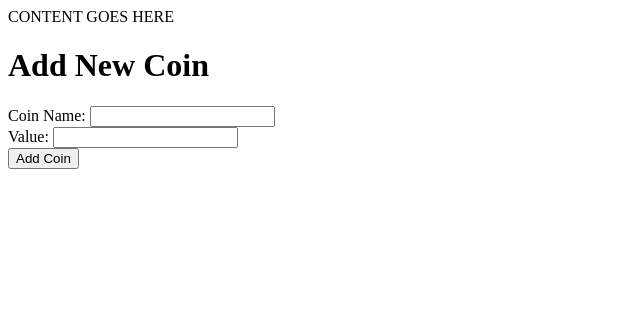
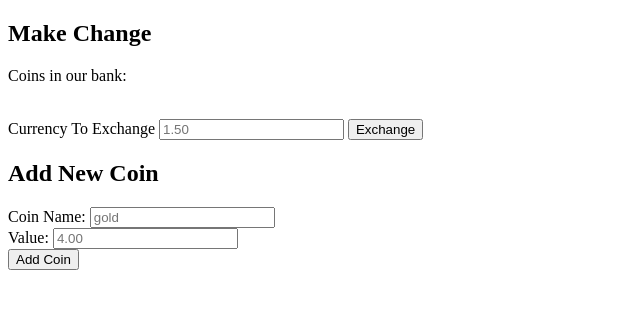
Before and after one commit to bubbster95/make-change-test, a Flask app: template templates/base.html in a window 1280 px wide. Shown: the top 309 px of the page, without its empty margins (0-640 px from the left). Run offline with Flask 2, Linux system fonts and the light colour scheme; the template is opened without the code that fills it, so the values that code supplies are empty.

Commit message:
cleaning code

```diff
--- a/app.py
+++ b/app.py
@@ -1,61 +1,82 @@
 import json
-from operator import index
 import os
 
-from flask import Flask, render_template, request, flash, redirect, session, g
+from flask import Flask, render_template, request, flash, redirect
 from models import db, connect_db, Coins
-from sqlalchemy.exc import IntegrityError
-from helpers import count_coins, validate_form
-
-CURR_USER_KEY = "curr_user"
+from helpers import count_coins, validate_form, generate_response
 
 app = Flask(__name__)
-
 
 app.config['SQLALCHEMY_DATABASE_URI'] = (
     os.environ.get('DATABASE_URL', 'postgresql:///make-change'))
 
-app.config['SQLALCHEMY_TRACK_MODIFICATIONS'] = False
-app.config['SQLALCHEMY_ECHO'] = False
 app.config['SECRET_KEY'] = os.environ.get('SECRET_KEY', "it's a secret")
 
 connect_db(app)
 
-###############
-# Home Routes #
-###############
+##########
+# Routes #
+##########
 
 @app.route("/")
 def homepage():
     """Show homepage."""
-    return render_template("index.html")
+
+    coins = Coins.query.order_by(Coins.value.desc()).all()
+
+    return render_template("base.html", coins = coins)
 
 @app.route("/exchange", methods=["POST"])
 def exchange_for_coins():
-    """Run helper functions to determin currnecy, exchange for coins."""
+    """Run helper function to exchange for coins."""
+
     amount = request.form["currency"]
-
     data = count_coins(amount)
 
     flash(data)
+
     return redirect("/")
 
-@app.route("/api/coins", methods={"POST"})
+@app.route("/coins/add", methods=["POST"])
 def add_new_coin():
+    """Add a new coin to data base"""
+
     data = request.get_json()
-
     errors = validate_form(data)
+    resp = generate_response(data)
 
     if len(errors) > 0:
+        # returns python object as Json string
         return json.dumps({'error': errors})
     else:
-        new_coin = Coins(name = data["name"], value = data["value"])
+        name = data["name"]
+        value = data["value"]
+        new_coin = Coins(name = name, value = value)
 
         db.session.add(new_coin)
         db.session.commit()
 
-        return new_coin
+        flash(f"New coin added! {name}: {value}")
+        return resp
 
+
+@app.route("/coins/remove/<int:coin_id>", methods=["POST"])
+def remove_coin(coin_id):
+    """Remove one coin from database"""
+
+    coin = Coins.query.get(coin_id)
+
+    db.session.delete(coin)
+    db.session.commit()
+
+    return redirect("/")
+
+
+
+
+#################
+# After Request #
+#################
 
 @app.after_request
 def add_header(req):
--- a/static/add-coin.js
+++ b/static/add-coin.js
@@ -1,15 +1,15 @@
-/** processForm: get data from form and make AJAX call to our API. */
-
+/** Get data from form and make AJAX call to our API. */
 async function processForm(evt) {
     evt.preventDefault()
+
     let body = {
         name: evt.target[0].value,
         value: evt.target[1].value,
     }
 
     await axios({
-        method: 'post',
-        url: '/api/coins',
+        method: "post",
+        url: "/coins/add",
         data: body
     })
     .then(response => {
@@ -21,11 +21,10 @@ async function processForm(evt) {
 
 }
 
-/** handleResponse: deal with response from our coin API. */
-
+/** Deal with response from our coin API. */
 function handleResponse(resp) {
-    const errorBoxes = document.getElementsByTagName('B')
-    Array.from(errorBoxes).map(box => box.innerText = '')
+    const errorBoxes = document.getElementsByClassName("error")
+    Array.from(errorBoxes).map(box => box.innerText = "")
 
     if (resp.data.error) {
         let errorKeys = Object.keys(resp.data.error)
@@ -33,7 +32,9 @@ function handleResponse(resp) {
             let bBox = document.getElementById(`${errorName}-err`)
             bBox.innerText = resp.data.error[errorName]
         })
-    } else { }
+    } else {
+        window.location.replace("/");
+    }
 }
 
 
--- a/templates/base.html
+++ b/templates/base.html
@@ -1,8 +1,11 @@
 <!doctype html>
-<html>
-<head>
-  <title>Make Change</title>
-</head>
+<html lang="en">
+  <head>
+    <meta charset="UTF-8">
+    <meta http-equiv="X-UA-Compatible" content="IE=edge">
+    <meta name="viewport" content="width=device-width, initial-scale=1.0">
+    <title>Nerdery Test Will</title>
+  </head>
 <body>
 
   <div class="container">
@@ -10,15 +13,27 @@
     <div class="alert alert-{{ category }}">{{ message }}</div>
     {% endfor %}
 
-    {% block content %}
-    CONTENT GOES HERE
-    {% endblock %}
+    <h2>Make Change</h2>
+    <p>Coins in our bank:</p>
+    {% for coin in coins %}
+        <p style="display: inline;"><b>{{coin.name}}</b>: ${{coin.value}}</p>
+        <form action="/coins/remove/{{coin.id}}" method="POST" style="display: inline-block;">
+            <button>Remove</button>
+        </form>
+        <br>
+    {% endfor %}
+    <br>
 
-    <h1>Add New Coin</h1>
-    <div id="coin-values"></div>
+    <form method="POST"  action="/exchange">
+        <label for="currency">Currency To Exchange</label>
+        <input type="text" name="currency" placeholder="1.50" required>
+        <button>Exchange</button>
+    </form>
+
+    <h2>Add New Coin</h2>
     <form id="add-coin-form">
-      <div>Coin Name: <input id="name" required> <b id="name-err"></b> </div>
-      <div>Value: <input id="value" required> <b id="value-err"></b> </div>
+      <div>Coin Name: <input id="name" placeholder="gold" required> <b class="error" id="name-err"></b> </div>
+      <div>Value: <input type="number" step="0.01" id="value" placeholder="4.00" required> <b class="error" id="value-err"></b> </div>
       <button>Add Coin</button>
     </form>
 
```
Also changed, not shown: helpers.py (+11 -7 lines), models.py (+0 -7 lines), templates/index.html (deleted, +0 -11 lines), README.md.
